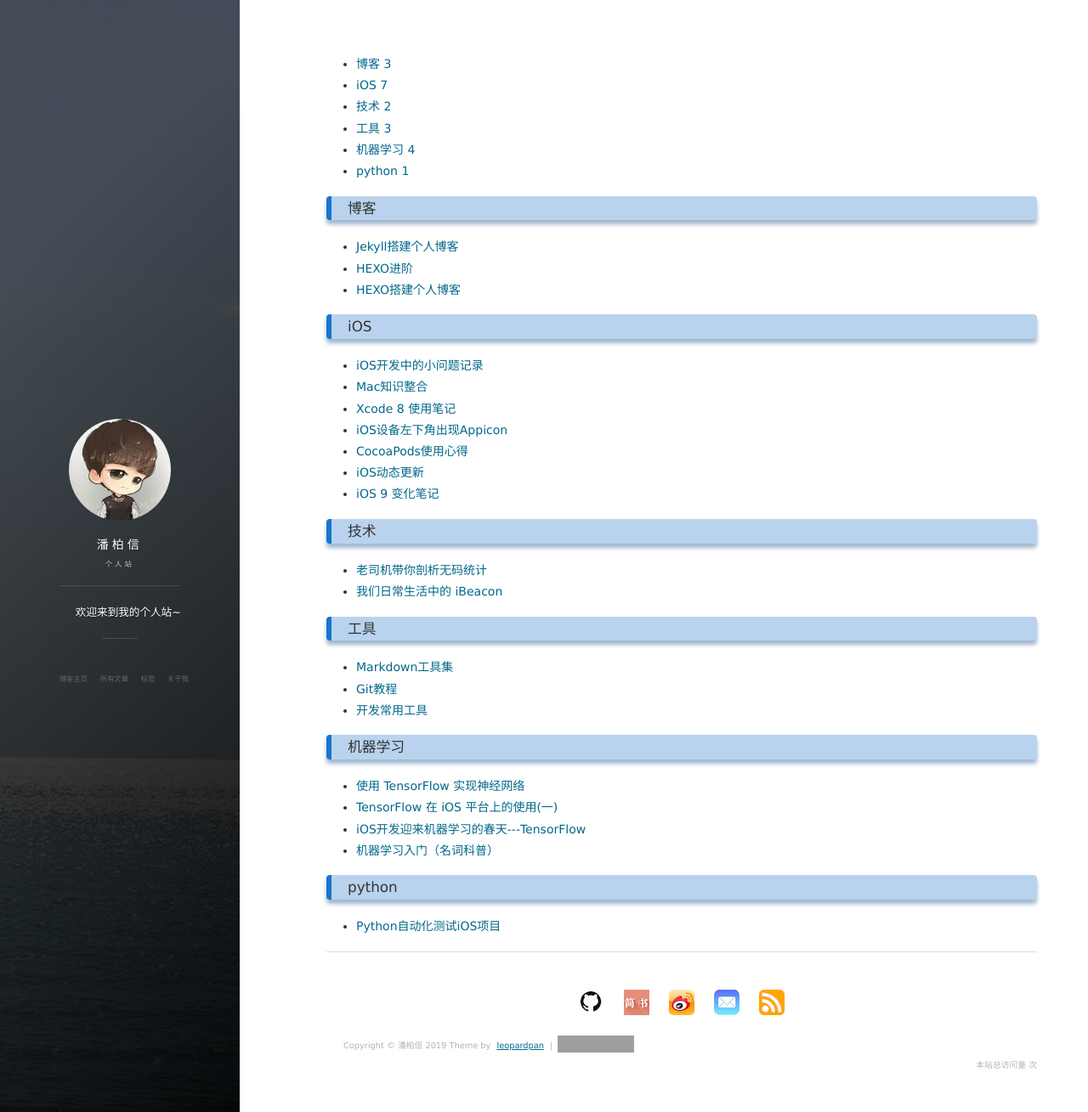
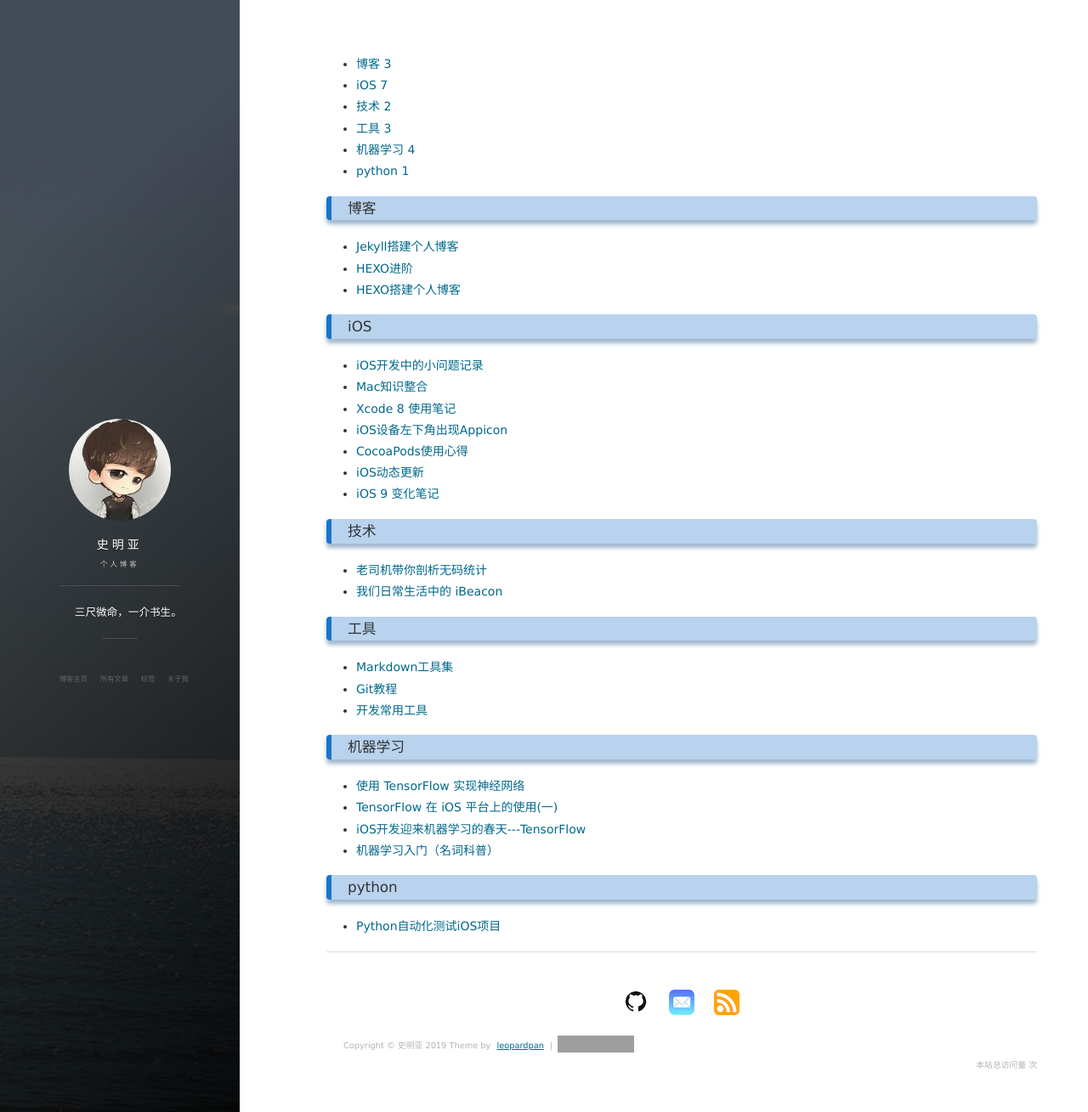
Before and after one commit to shimingyah/shimingyah.github.io, a Jekyll site: the page built from tags.html, in a window 1280 px wide and 1309 px high. Shown: the whole window at 85% size. Built offline with Jekyll 4.4.1, drawn with Linux system fonts in a browser that asks for light colours; nearby versions of some CDN libraries; comment, search, counter and statistics services are not loaded; grey boxes are pictures that could not be loaded.

Commit message:
update config.yml

```diff
--- a/_config.yml
+++ b/_config.yml
@@ -1,29 +1,24 @@
 # Basic
-title: 潘柏信
-subtitle: 个人站
-description: 欢迎来到我的个人站~
+title: 史明亚
+subtitle: 个人博客
+description: 三尺微命，一介书生。
 # 头像里面的标题
-avatarTitle: leopardpan
+avatarTitle: 一介书生
 # 头像里面的描述
-avatarDesc: iOS / 机器学习
-url: "http://baixin.io"
+avatarDesc: 分布式存储
+url: "https://shimingyah.github.io/"
 
 # Comment
 comment:
-    disqus: leopard
+    disqus: 一介书生
     # gitment: xxx // 需要修改 comments.html中的client_id和client_secret
     # uyan: 2143225  # 有言id,登录有言官网申请
 
 # Social
 social:
-    weibo: 5366874726
-    github: leopardpan
+    github: shimingyah
     # zhihu: panpanleopard
-    # juejin: xxx
-    jianshu: 2ada30d8d0f7
-    # twitter:
-    mail: leopardpan@icloud.com
-
+    mail: shimingyah@gmail.com
 
 # 百度统计
 # 使用博客模板请去掉或者更换 id
--- a/tags.html
+++ b/tags.html
@@ -11,8 +11,8 @@
   {% include JB/tags_list %}
 </ul>
 
-<div class = "card">
-{% for tag in site.tags %}
+<div class="card">
+  {% for tag in site.tags %}
 
   <h3 id="{{ tag[0] }}-ref">{{ tag[0] }}</h3>
   <ul>
@@ -21,5 +21,5 @@
   </ul>
 
 
-{% endfor %}
+  {% endfor %}
 </div>
```
